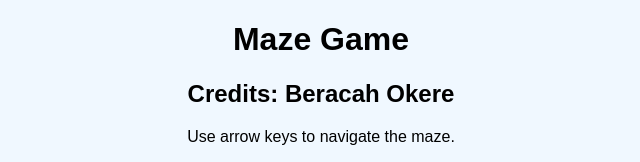
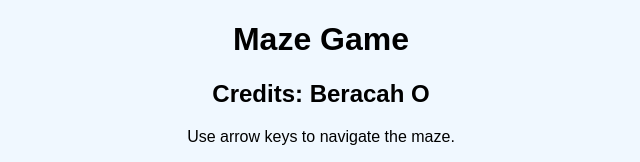
Before and after one commit to maryii673/project3-itec1100-maryii673, a plain HTML site: page index.html in a window 1280 px wide. Shown: the top 162 px of the page, without its empty margins (319-959 px from the left). Drawn offline with Linux system fonts and the light colour scheme.

Commit message:
Update index.html

```diff
--- a/index.html
+++ b/index.html
@@ -24,7 +24,7 @@
 </head>
 <body>
   <h1>Maze Game</h1>
-  <h2> Credits: Beracah Okere</h2>
+  <h2> Credits: Beracah O</h2>
   <p>Use arrow keys to navigate the maze.</p>
   <p>To complete the game control the red square and reach the gold square</p>
   <canvas id="gameCanvas" width="400" height="400"></canvas>
```
